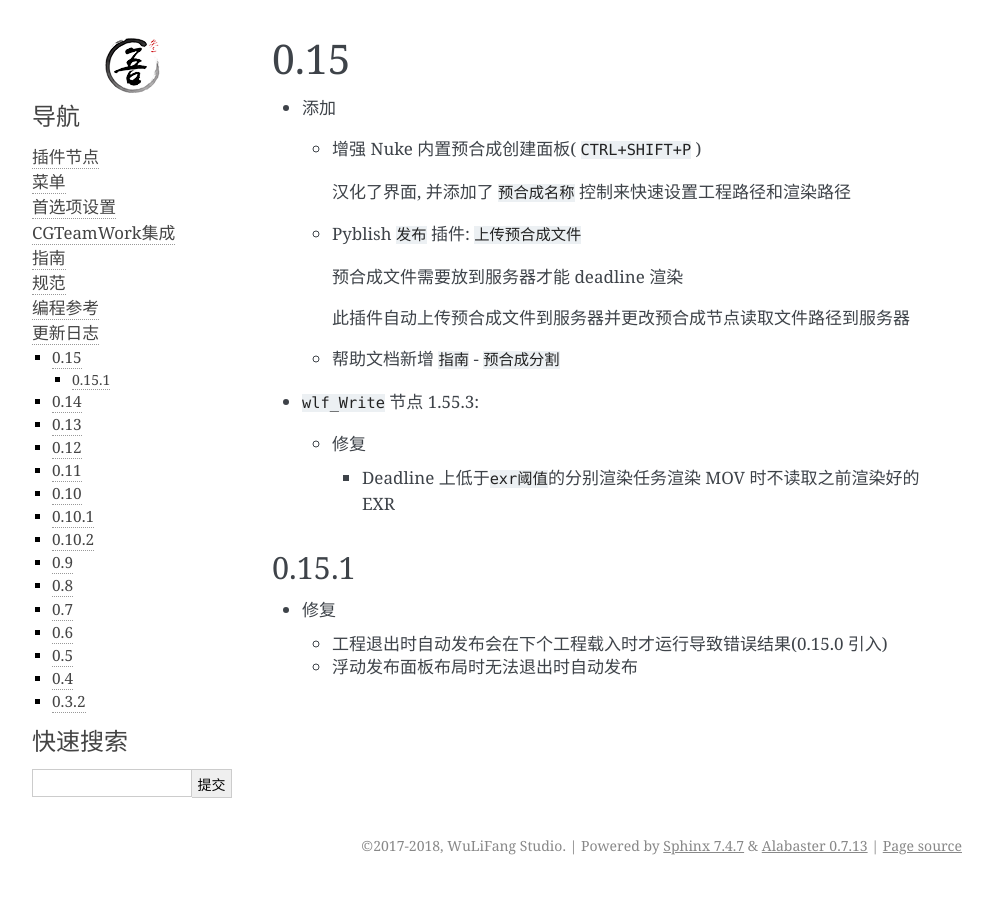
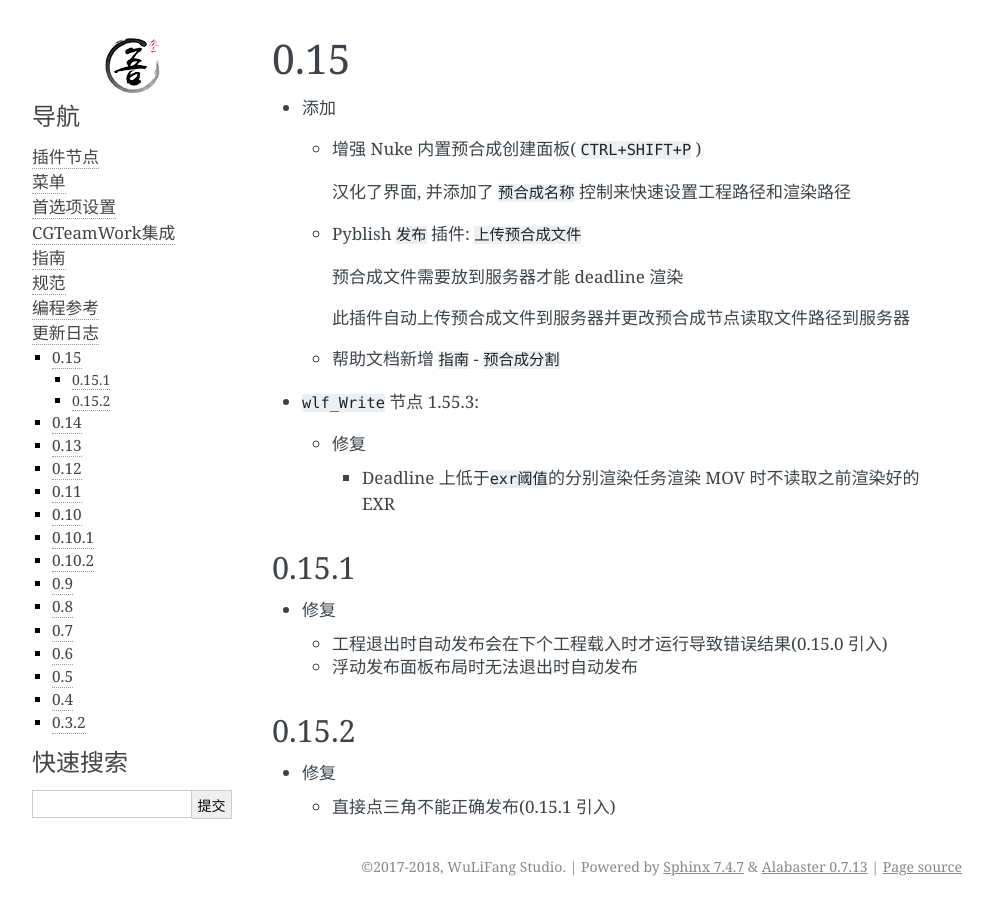
Before and after one commit to WuLiFang/Nuke, a Sphinx documentation site: the page built from source/changelogs/013_0.15.md, in a window 1280 px wide. Shown: the whole page, without its empty margins (148-1141 px from the left). Built offline with Sphinx 7.4.7, drawn with Linux system fonts in a browser that asks for light colours.

Commit message:
Add changelog: 0.15.2

```diff
--- a/source/changelogs/013_0.15.md
+++ b/source/changelogs/013_0.15.md
@@ -27,3 +27,9 @@
   - 工程退出时自动发布会在下个工程载入时才运行导致错误结果(0.15.0 引入)
 
   - 浮动发布面板布局时无法退出时自动发布
+
+## 0.15.2
+
+- 修复
+
+  - 直接点三角不能正确发布(0.15.1 引入)
```
